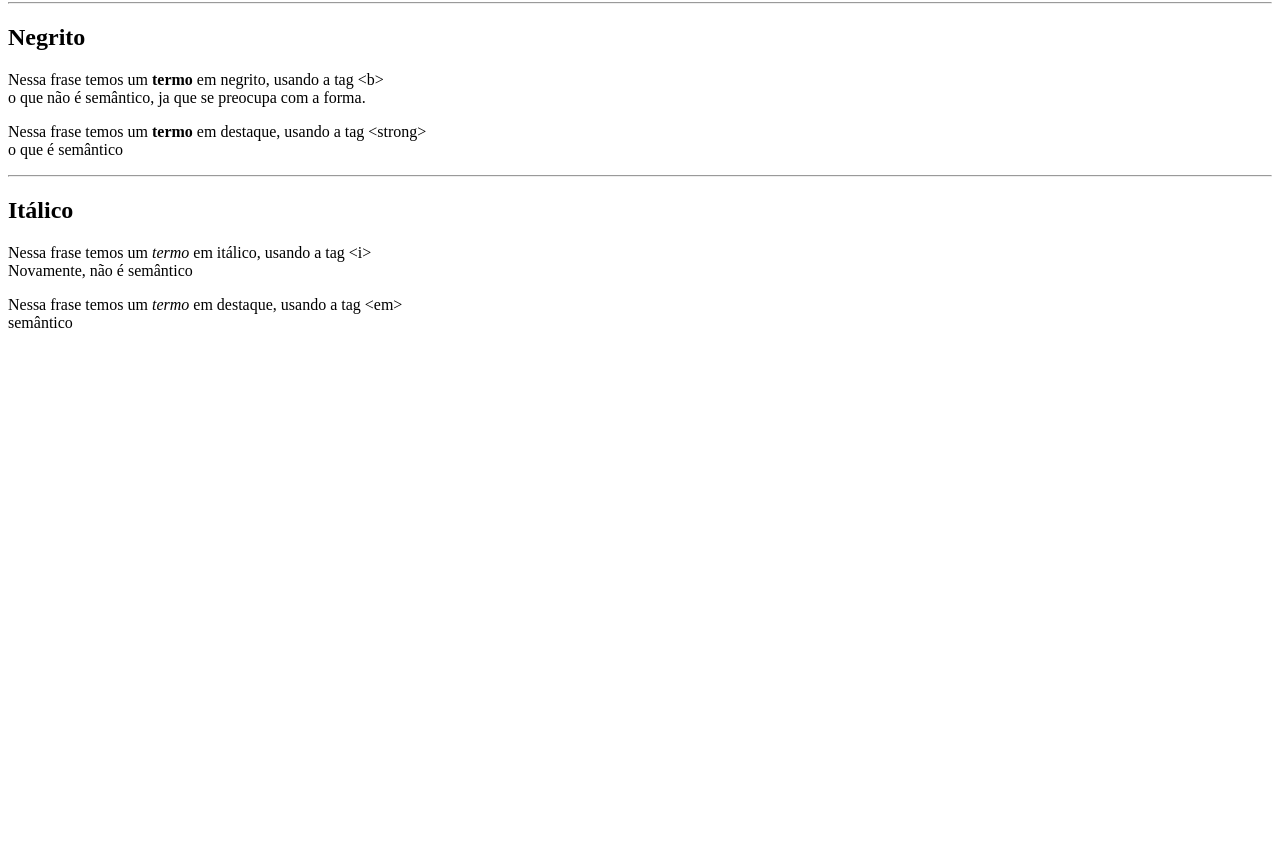
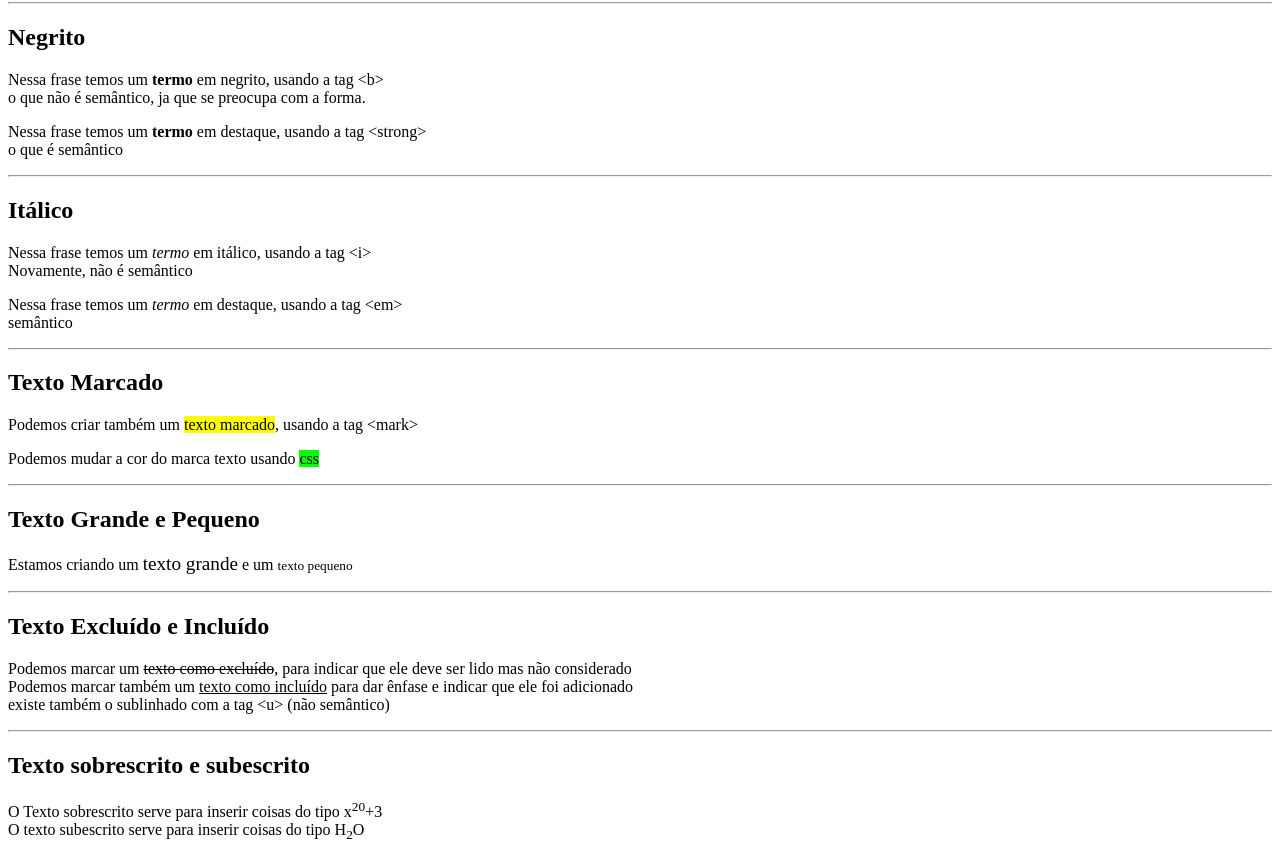
Before and after one commit to mluiz18/html-css, a plain HTML site: page exercicios/ex007/index.html in a window 1280 px wide. Shown: the part 78-937 px from the top of the page. Before the commit the page ends 800 px from the top, so only its background shows below. Drawn offline with Linux system fonts and the light colour scheme.

Commit message:
docs: Formatações adicionais em HTML

```diff
--- a/exercicios/ex007/index.html
+++ b/exercicios/ex007/index.html
@@ -7,16 +7,29 @@
 </head>
 <body>
     <h1>Principais formatações</h1>
-    <hr>
+<hr>
     <h2>Negrito</h2>
-    <p>Nessa frase temos um <b>termo</b> em negrito, usando a tag &lt;b&gt; <br>o que não é semântico, ja que se preocupa com a forma.</p>
+    <p>Nessa frase temos um <b>termo</b> em negrito, usando a tag &lt;b&gt; <br> o que não é semântico, ja que se preocupa com a forma.</p>
 
     <p>Nessa frase temos um <strong>termo</strong> em destaque, usando a tag &lt;strong&gt; <br> o que é semântico</p>
-    <hr>
+<hr>
     <h2>Itálico</h2>
 
     <p>Nessa frase temos um <i>termo</i> em itálico, usando a tag &lt;i&gt; <br> Novamente, não é semântico</p>
 
     <p>Nessa frase temos um <em>termo</em> em destaque, usando a tag &LT;em&gt; <br> semântico</p>
+<hr>
+    <h2>Texto Marcado</h2>
+    <p>Podemos criar também um <mark>texto marcado</mark>, usando a tag &lt;mark&gt;</p>
+    <p>Podemos mudar a cor do marca texto usando <mark style="background-color: lime;">css</mark></p>
+<hr>
+    <h2>Texto Grande e Pequeno</h2>
+    <p>Estamos criando um <big>texto grande</big> e um <small>texto pequeno</small></p>
+<hr>
+    <h2>Texto Excluído e Incluído</h2>
+    <p>Podemos marcar um <del>texto como excluído</del>, para indicar que ele deve ser lido mas não considerado <br> Podemos marcar também um <ins>texto como incluído</ins> para dar ênfase e indicar que ele foi adicionado <br> existe também o sublinhado com a tag &lt;u&gt; (não semântico)</p>
+<hr>
+    <h2>Texto sobrescrito e subescrito</h2>
+    <p>O Texto sobrescrito serve para inserir coisas do tipo x<sup>20</sup>+3 <br> O texto subescrito serve para inserir coisas do tipo H<sub>2</sub>O</p>
 </body>
 </html>
```
